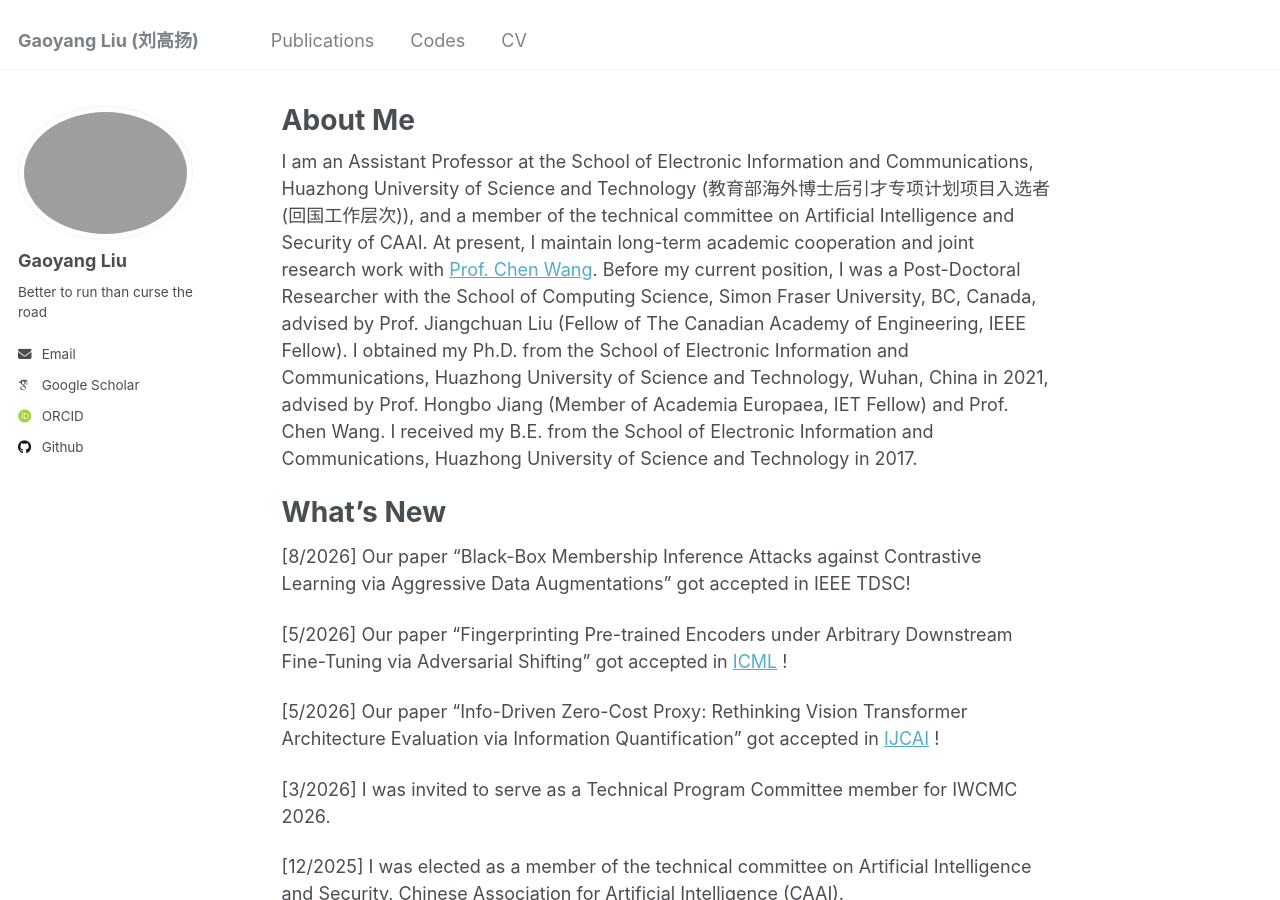
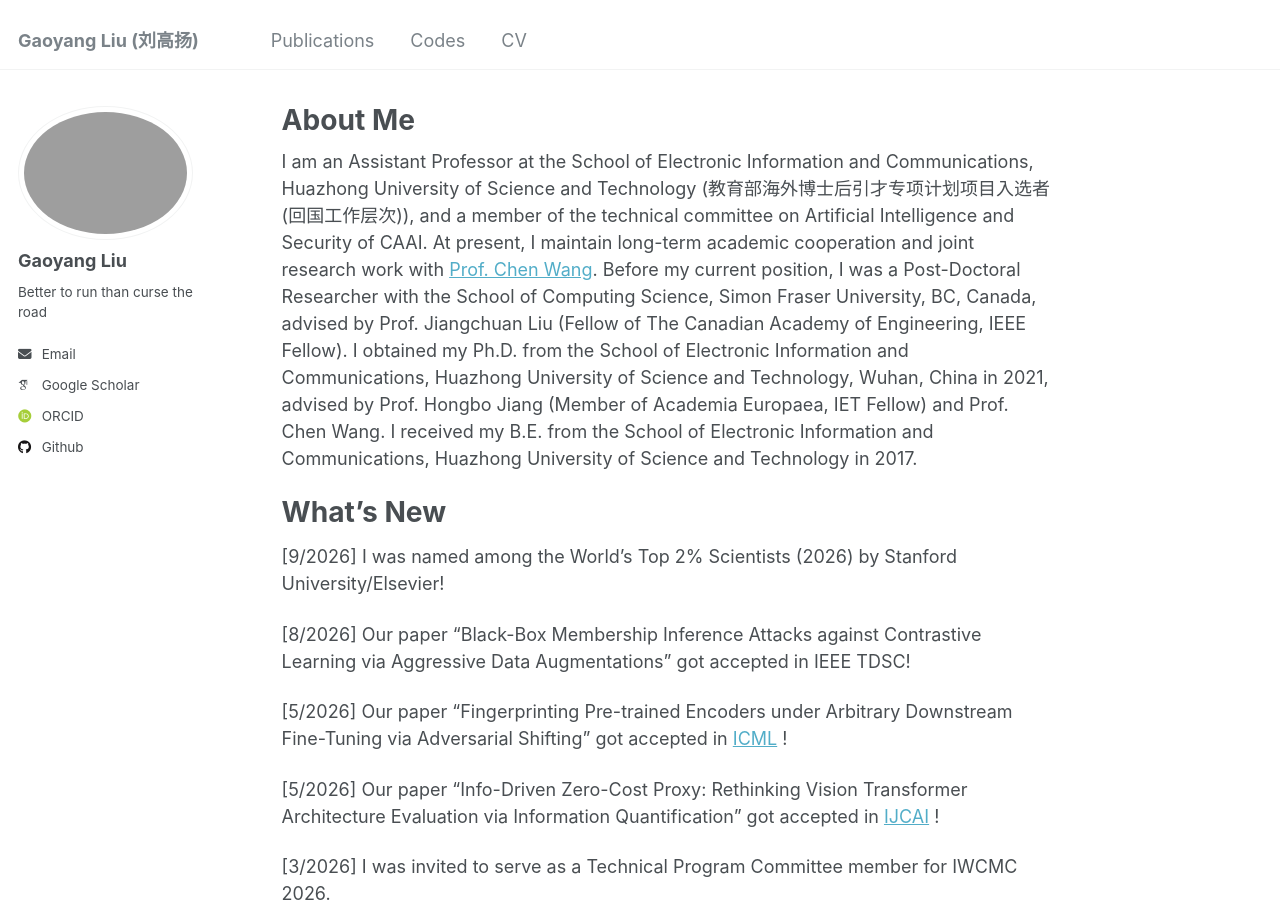
Before and after one commit to gyliu1991/gyliu1991.github.io, a Jekyll site: the page built from _pages/about.md, in a window 1280 px wide and 900 px high. Built offline with Jekyll 4.4.1, drawn with Linux system fonts in a browser that asks for light colours; some web fonts are replaced.

Commit message:
Update about.md

```diff
--- a/_pages/about.md
+++ b/_pages/about.md
@@ -11,6 +11,8 @@ I am an Assistant Professor at the School of Electronic Information and Communic
 
 What’s New
 ====
+[9/2026] I was named among the World's Top 2% Scientists (2026) by Stanford University/Elsevier!
+
 [8/2026] Our paper “Black-Box Membership Inference Attacks against Contrastive Learning via Aggressive Data Augmentations” got accepted in IEEE TDSC!
 
 [5/2026] Our paper “Fingerprinting Pre-trained Encoders under Arbitrary Downstream Fine-Tuning via Adversarial Shifting” got accepted in [ICML](http://icml.cc/virtual/2026/poster/61297) !
```
